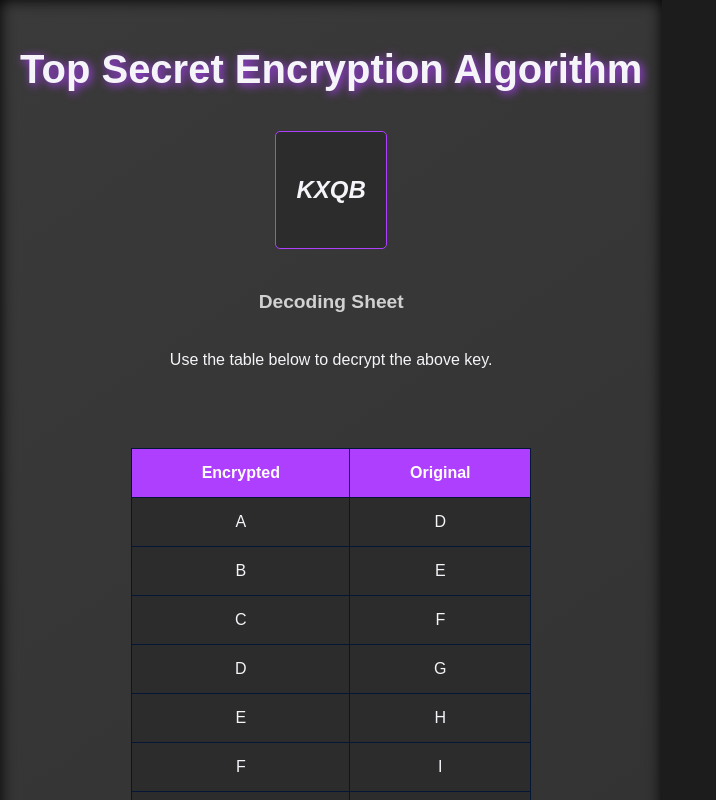
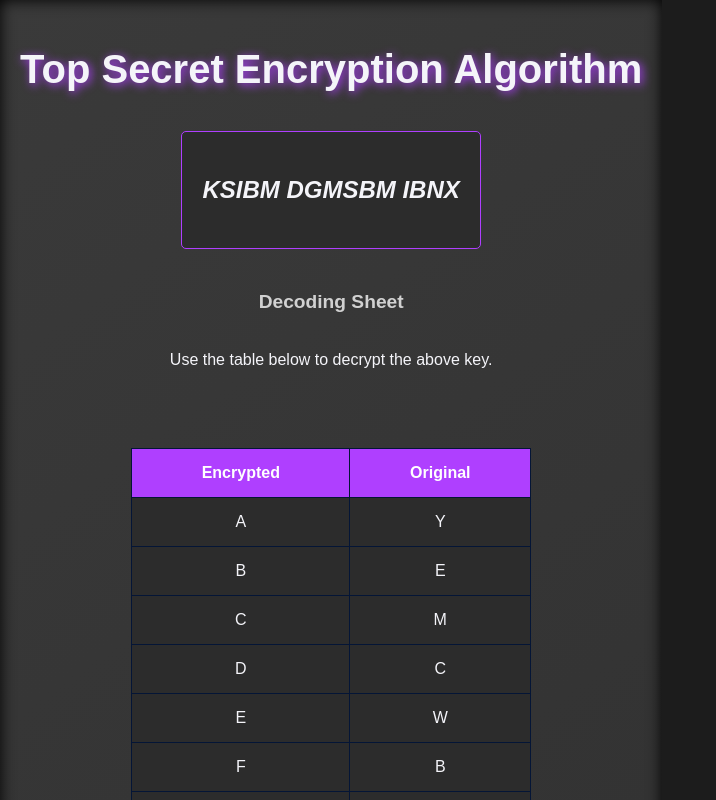
Before and after one commit to MarkRyanGarcia/ACM-escape-cipher, a React (Vite) app: page /cipher in a window 1280 px wide. Shown: the top 800 px of the page, without its empty margins (0-716 px from the left). Built offline with nearby package versions, Linux system fonts and the light colour scheme.

Commit message:
changed cipher and message

```diff
--- a/src/routes/cipher/cipher.tsx
+++ b/src/routes/cipher/cipher.tsx
@@ -2,12 +2,14 @@ import React from "react";
 import "./cipher.css";
 
 const CipherPage: React.FC = () => {
-    const encodedMessage = "KXQB"; // Encoded message with Caesar cipher (shift = 3)
-
+    const encodedMessage = "KSIBM DGMSBM IBNX"; // Encoded message with Caesar cipher (shift = 3)
+    // UNDER CORNER DESK
     const alphabet = "ABCDEFGHIJKLMNOPQRSTUVWXYZ";
     const shiftedAlphabet = alphabet.split("").map((char, idx) => {
-        const shiftedIdx = (idx + 3) % 26;
-        return { original: alphabet[shiftedIdx], encoded: char };
+        // const shiftedIdx = (idx + 3) % 26;
+        const encrypted = "YEMCWBOJDQUARSLGFTNVZPIKXH"
+        // return { original: alphabet[shiftedIdx], encoded: char };
+        return { original: encrypted[idx], encoded: char };
     });
 
     return (
--- a/src/routes/homepage/homepage.tsx
+++ b/src/routes/homepage/homepage.tsx
@@ -7,7 +7,7 @@ const HomePage: React.FC = () => {
         <div className="homepage-container">
             <h1 className="homepage-title">Congratulations! You found the hidden cipher!</h1>
             <p className="homepage-backstory">
-                Below is the super secret hashing function designed by the worlds brightest minds. It is the best encryption algorithm in the world.
+                Below is the super secret cipher designed by the worlds brightest minds. It is the best encryption algorithm in the world.
             </p>
 
             <Link to="/cipher" className="homepage-link">
```
